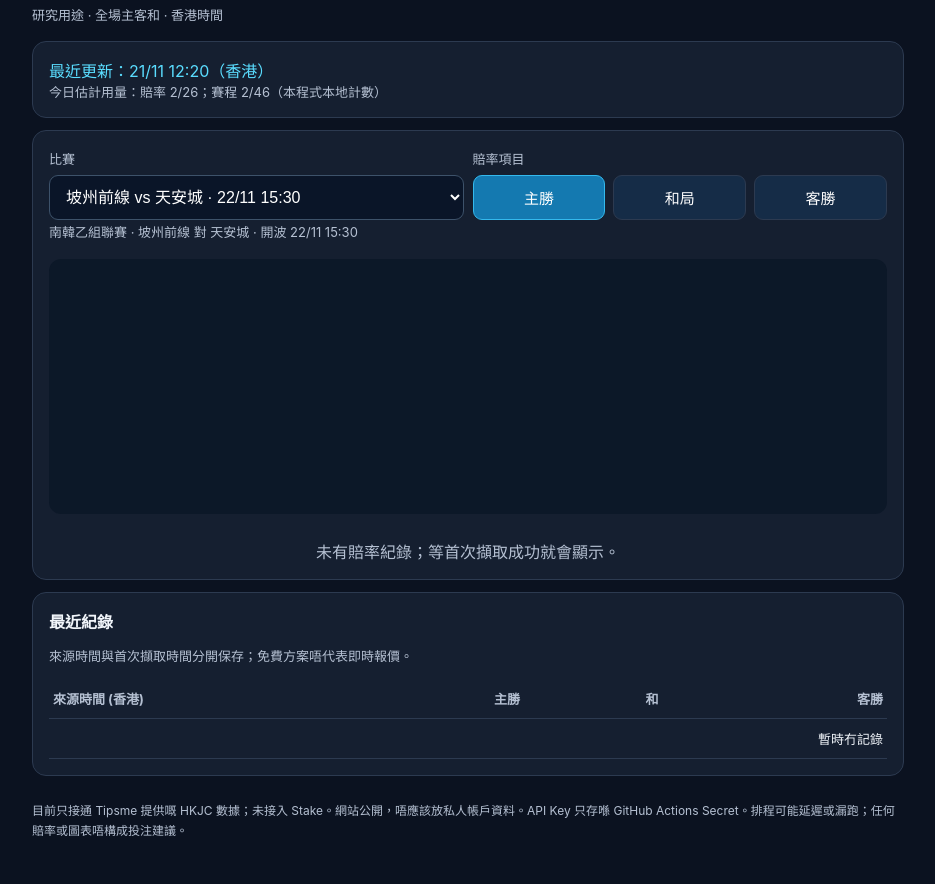
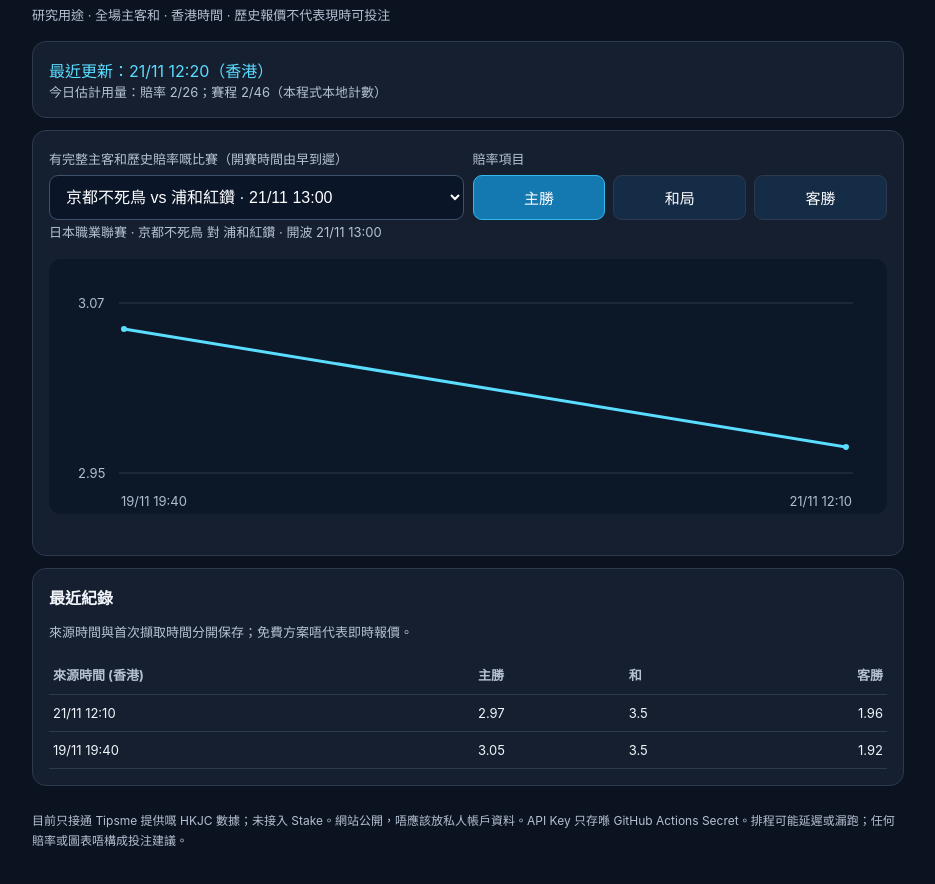
Before and after one commit to kenchannnnh/hkjc-odds-monitor, a plain HTML site: page docs/index.html in a window 1280 px wide. Shown: the part 60-944 px from the top of the page, without its empty margins (172-1107 px from the left). Drawn offline with Linux system fonts and the light colour scheme.

Commit message:
Add files via upload

```diff
--- a/docs/index.html
+++ b/docs/index.html
@@ -6,9 +6,9 @@
 :root{font-family:-apple-system,BlinkMacSystemFont,"Segoe UI",sans-serif;color-scheme:dark;--bg:#0b1220;--panel:#151f30;--muted:#b5c0d2;--border:#2c3a50;--cyan:#5addff;--orange:#ffb86b}
 *{box-sizing:border-box}body{margin:0;background:var(--bg);color:#f1f5fa}main{max-width:900px;margin:auto;padding:23px 14px 60px}h1{font-size:23px;letter-spacing:.2px;margin:0 0 8px}p{line-height:1.6}.small{color:var(--muted);font-size:13px}header{margin:0 0 17px}.panel{background:var(--panel);border:1px solid var(--border);border-radius:14px;padding:16px;margin:12px 0}.controls{display:flex;gap:9px;flex-wrap:wrap}label{display:block;color:var(--muted);font-size:13px;margin:2px 0 7px}select{color:white;background:#0a1528;border:1px solid #3d526a;border-radius:9px;padding:12px;min-height:44px;width:100%;font-size:16px}.ctrl{flex:1 1 200px}.seg{display:flex;gap:8px}.seg button{flex:1;padding:11px 8px;border-radius:9px;border:1px solid var(--border);color:white;background:#152c47;font-size:15px;cursor:pointer}.seg button.active{background:#1479b0;border-color:#34b9ed}.meta{line-height:1.9}#plot{width:100%;height:255px;display:block;background:#0c1828;border-radius:12px;margin-top:14px}.empty{margin-top:25px;color:var(--muted);text-align:center}table{width:100%;border-collapse:collapse;font-size:13px}th{text-align:left;color:var(--muted)}th,td{padding:10px 4px;border-bottom:1px solid var(--border)}td:last-child,th:last-child{text-align:right}strong.n{font-variant-numeric:tabular-nums}#stamp{color:var(--cyan)}footer{font-size:12px;color:var(--muted);line-height:1.65;margin-top:25px}a{color:#8fdefc}
 </style></head><body><main>
-<header><h1>⚽ HKJC 賠率歷史</h1><div class="small">研究用途 · 全場主客和 · 香港時間</div></header>
+<header><h1>⚽ HKJC 賠率歷史</h1><div class="small">研究用途 · 全場主客和 · 香港時間 · 歷史報價不代表現時可投注</div></header>
 <section class="panel"><div id="stamp">讀取紀錄中…</div><div class="small" id="usage"></div></section>
-<section class="panel"><div class="controls"><div class="ctrl"><label for="match">比賽</label><select id="match"></select></div><div class="ctrl"><label>賠率項目</label><div class="seg"><button data-s="home" class="active">主勝</button><button data-s="draw">和局</button><button data-s="away">客勝</button></div></div></div><div class="meta small" id="desc"></div><svg id="plot" viewBox="0 0 800 255" role="img" aria-label="賠率歷史線圖"></svg><div id="empty" class="empty"></div></section>
+<section class="panel"><div class="controls"><div class="ctrl"><label for="match">有完整主客和歷史賠率嘅比賽（開賽時間由早到遲）</label><select id="match"></select></div><div class="ctrl"><label>賠率項目</label><div class="seg"><button data-s="home" class="active">主勝</button><button data-s="draw">和局</button><button data-s="away">客勝</button></div></div></div><div class="meta small" id="desc"></div><svg id="plot" viewBox="0 0 800 255" role="img" aria-label="賠率歷史線圖"></svg><div id="empty" class="empty"></div></section>
 <section class="panel"><b>最近紀錄</b><p class="small">來源時間與首次擷取時間分開保存；免費方案唔代表即時報價。</p><div style="overflow-x:auto"><table><thead><tr><th>來源時間 (香港)</th><th>主勝</th><th>和</th><th>客勝</th></tr></thead><tbody id="history"></tbody></table></div></section>
 <footer>目前只接通 Tipsme 提供嘅 HKJC 數據；未接入 Stake。網站公開，唔應該放私人帳戶資料。API Key 只存喺 GitHub Actions Secret。排程可能延遲或漏跑；任何賠率或圖表唔構成投注建議。</footer>
 </main><script>
@@ -28,7 +28,16 @@ let a=el('text',{x:53,y:247,fill:'#afbed0','font-size':13});a.textContent=fmt(p[
 function render(){const mid=$('match').value,m=all.matches[mid];$('desc').textContent=m?`${m.competition} · ${m.home} 對 ${m.away} · 開波 ${fmt(m.kickoff_utc)}`:'';plot();const entries=new Map();for(const r of all.snapshots){if(r.match_id!==mid||r.source!=='HKJC'||r.market!=='1X2')continue;const k=r.source_time;if(!entries.has(k))entries.set(k,{});entries.get(k)[r.selection]=r.odds}
 $('history').innerHTML=[...entries].sort((a,b)=>new Date(b[0])-new Date(a[0])).slice(0,40).map(([t,v])=>`<tr><td>${escapeHTML(fmt(t))}</td><td>${v.home??'—'}</td><td>${v.draw??'—'}</td><td>${v.away??'—'}</td></tr>`).join('')||'<tr><td colspan="4">暫時冇記錄</td></tr>';
 }
-async function init(){try{const rsp=await fetch('data.json?ts='+Date.now(),{cache:'no-store'});if(!rsp.ok)throw Error('HTTP '+rsp.status);all=await rsp.json();$('stamp').textContent='最近更新：'+(all.generated_at?fmt(all.generated_at)+'（香港）':'尚未完成第一次擷取');const keys=Object.keys(all.matches).sort((a,b)=>new Date(all.matches[b].kickoff_utc)-new Date(all.matches[a].kickoff_utc));$('match').innerHTML=keys.map(k=>`<option value="${escapeHTML(k)}">${escapeHTML(all.matches[k].home)} vs ${escapeHTML(all.matches[k].away)} · ${fmt(all.matches[k].kickoff_utc)}</option>`).join('');if(!keys.length)$('match').innerHTML='<option value="">暫無比賽</option>';
+async function init(){try{const rsp=await fetch('data.json?ts='+Date.now(),{cache:'no-store'});if(!rsp.ok)throw Error('HTTP '+rsp.status);all=await rsp.json();$('stamp').textContent='最近更新：'+(all.generated_at?fmt(all.generated_at)+'（香港）':'尚未完成第一次擷取');const quoteSets=new Map();
+for(const row of all.snapshots||[]){
+ if(row.source!=='HKJC'||row.market!=='1X2'||!['home','draw','away'].includes(row.selection)||!Number.isFinite(Number(row.odds))||Number(row.odds)<=1)continue;
+ const id=String(row.match_id),time=String(row.source_time||row.first_seen||'');
+ const key=id+'|'+time;
+ if(!quoteSets.has(key))quoteSets.set(key,new Set());
+ quoteSets.get(key).add(row.selection);
+}
+const quoteIds=new Set([...quoteSets.entries()].filter(([key,s])=>s.size===3).map(([key])=>key.split('|')[0]));
+const keys=Object.keys(all.matches||{}).filter(k=>quoteIds.has(k)).sort((a,b)=>new Date(all.matches[a].kickoff_utc)-new Date(all.matches[b].kickoff_utc));$('match').innerHTML=keys.map(k=>`<option value="${escapeHTML(k)}">${escapeHTML(all.matches[k].home)} vs ${escapeHTML(all.matches[k].away)} · ${fmt(all.matches[k].kickoff_utc)}</option>`).join('');if(!keys.length)$('match').innerHTML='<option value="">暫時冇已確認主客和賠率嘅比賽</option>';
 const today=new Intl.DateTimeFormat('en-CA',{timeZone:'Asia/Hong_Kong',year:'numeric',month:'2-digit',day:'2-digit'}).format(new Date());const c=all.counters[today]||{};$('usage').textContent=`今日估計用量：賠率 ${c.odds||0}/26；賽程 ${c.fixtures||0}/46（本程式本地計數）`;$('match').onchange=render;document.querySelectorAll('.seg button').forEach(btn=>{btn.onclick=()=>{sel=btn.dataset.s;document.querySelectorAll('.seg button').forEach(b=>b.classList.toggle('active',b===btn));render()}});render();}catch(e){$('stamp').textContent='讀取資料失敗：'+String(e)}}
 init();
 </script></body></html>
```
